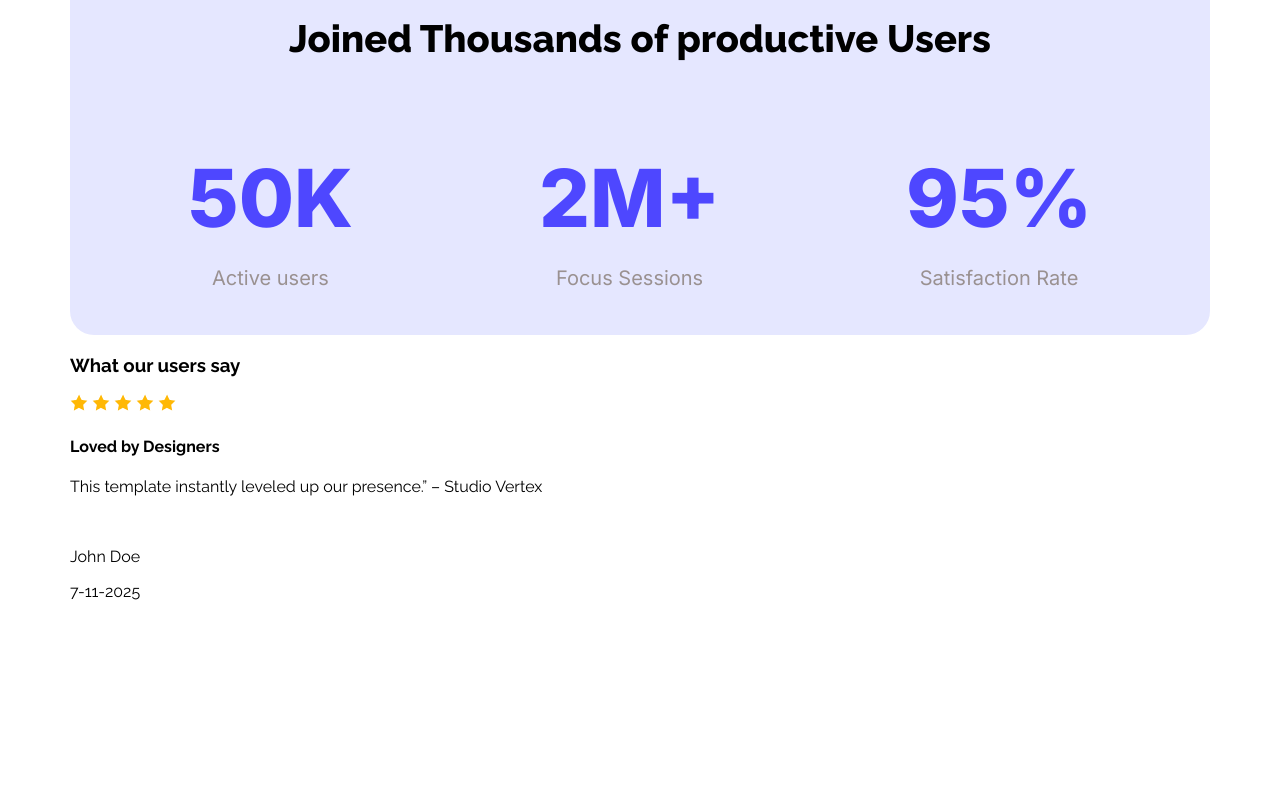
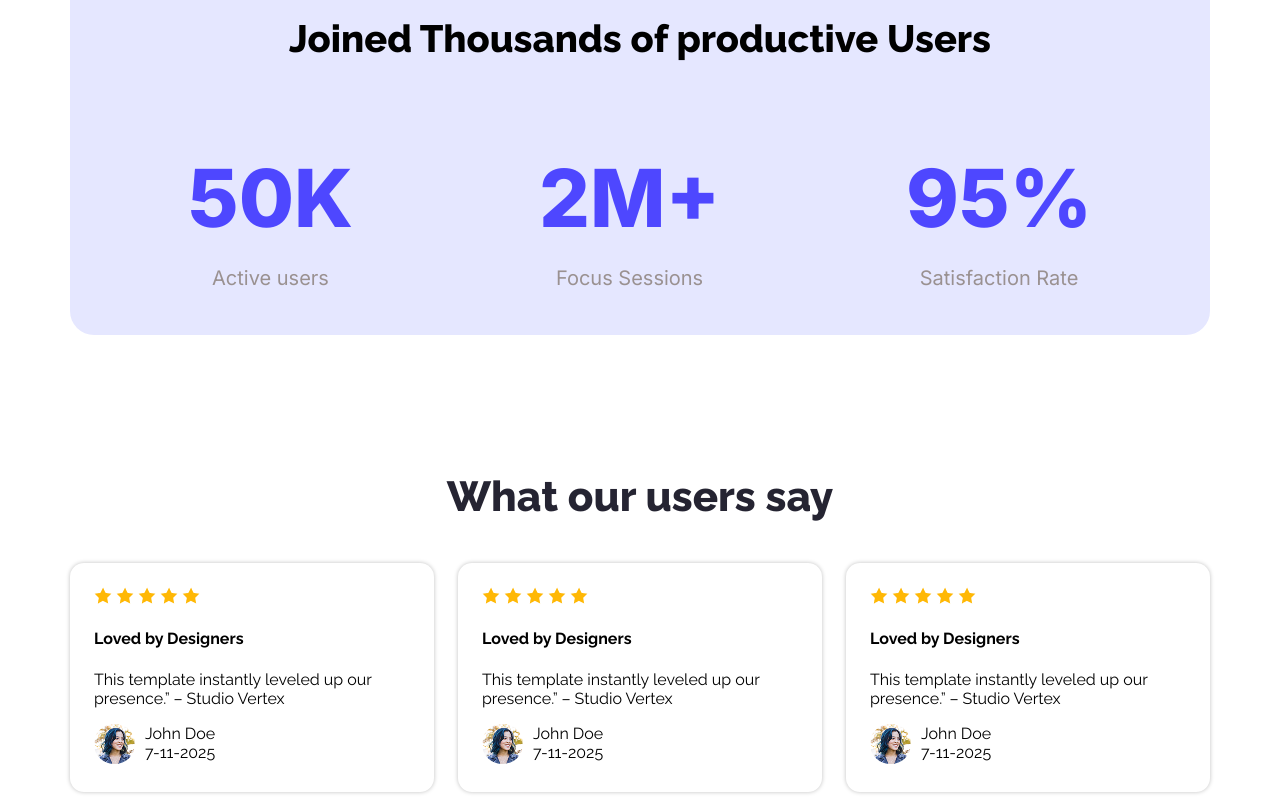
Before and after one commit to Rashedewan/b12a01, a plain HTML site: page index.html in a window 1280 px wide. Shown: the part 1317-2117 px from the top of the page. Before the commit the page ends 2015 px from the top, so only its background shows below. Drawn offline with Linux system fonts and the light colour scheme.

Commit message:
another section about feedback is being done

```diff
--- a/index.html
+++ b/index.html
@@ -59,10 +59,14 @@
             </div>
             </div>
         </section>
-        <section>
-            <h3>What our users say</h3>
-            <div class="feedback-container">
-                <div class="image-flex">
+        <section class="feed-section">
+            <h3 class="heading-text feed-head">What our users say</h3>
+
+        <div class="main-container">
+
+
+         <div class="feedback-container">
+               <div class="image-flex">
                     <img src="media/icon-star.png" alt="">
                     <img src="media/icon-star.png" alt="">
                     <img src="media/icon-star.png" alt="">
@@ -73,21 +77,61 @@
                 <h4>Loved by Designers</h4>
                 <p>This template instantly leveled up our presence.” – Studio Vertex</p>
                 <div class="pro-title">
-                    <img src="" alt="">
-                    <p>John Doe</p>
-                    <p>7-11-2025</p>
+                    <div class="image-cont">
+                        <img class="img-redius" src="/media/avatar.png" alt="">
+                    </div>
+                    <div class="para">
+                        <p class="para">John Doe</p>
+                        <p class="para">7-11-2025</p>
+                    </div>
+
                 </div>
             </div>
             <div class="feedback-container">
-                <img src="" alt="">
-                <h4></h4>
-                <p></p>
+               <div class="image-flex">
+                    <img src="media/icon-star.png" alt="">
+                    <img src="media/icon-star.png" alt="">
+                    <img src="media/icon-star.png" alt="">
+                    <img src="media/icon-star.png" alt="">
+                    <img src="media/icon-star.png" alt="">
+                </div>
+
+                <h4>Loved by Designers</h4>
+                <p>This template instantly leveled up our presence.” – Studio Vertex</p>
+                <div class="pro-title">
+                    <div class="image-cont">
+                        <img class="img-redius" src="/media/avatar.png" alt="">
+                    </div>
+                    <div class="para">
+                        <p class="para">John Doe</p>
+                        <p class="para">7-11-2025</p>
+                    </div>
+
+                </div>
             </div>
             <div class="feedback-container">
-                <img src="" alt="">
-                <h4></h4>
-                <p></p>
+               <div class="image-flex">
+                    <img src="media/icon-star.png" alt="">
+                    <img src="media/icon-star.png" alt="">
+                    <img src="media/icon-star.png" alt="">
+                    <img src="media/icon-star.png" alt="">
+                    <img src="media/icon-star.png" alt="">
+                </div>
+
+                <h4>Loved by Designers</h4>
+                <p>This template instantly leveled up our presence.” – Studio Vertex</p>
+                <div class="pro-title">
+                    <div class="image-cont">
+                        <img class="img-redius" src="/media/avatar.png" alt="">
+                    </div>
+                    <div class="para">
+                        <p class="para">John Doe</p>
+                        <p class="para">7-11-2025</p>
+                    </div>
+
+                </div>
             </div>
+             </div>
         </section>
 
 
--- a/styles/styles.css
+++ b/styles/styles.css
@@ -122,3 +122,35 @@ main{
     color: #9A9191;
     margin-top: 50px;
 }
+
+/* feedback */
+
+.feed-section{
+    margin-top: 137px;
+}
+
+.main-container{
+    display: flex;
+    gap: 24px;
+}
+.feed-head{
+    text-align: center;
+}
+.feedback-container{
+    padding: 24px 24px;
+    border-radius: 14px;
+    box-shadow: 0px 0px 4px rgba(0, 0, 0, 0.25) ;
+}
+
+.img-redius{
+    border-radius: 50%;
+}
+.pro-title{
+    display: flex;
+    gap: 10px;
+    align-items: flex-start;
+
+}
+.para{
+    margin: 0px;
+}
```
